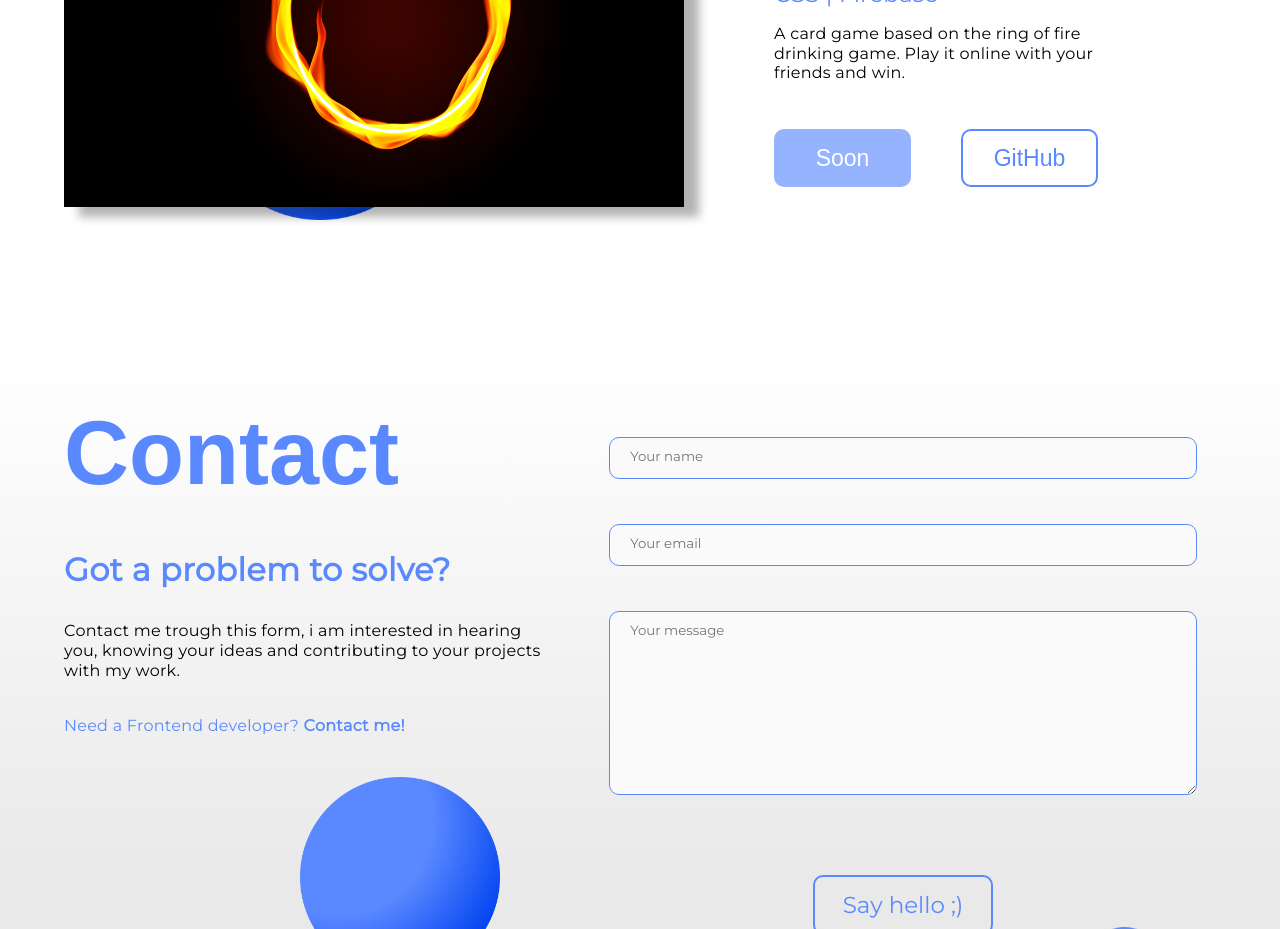
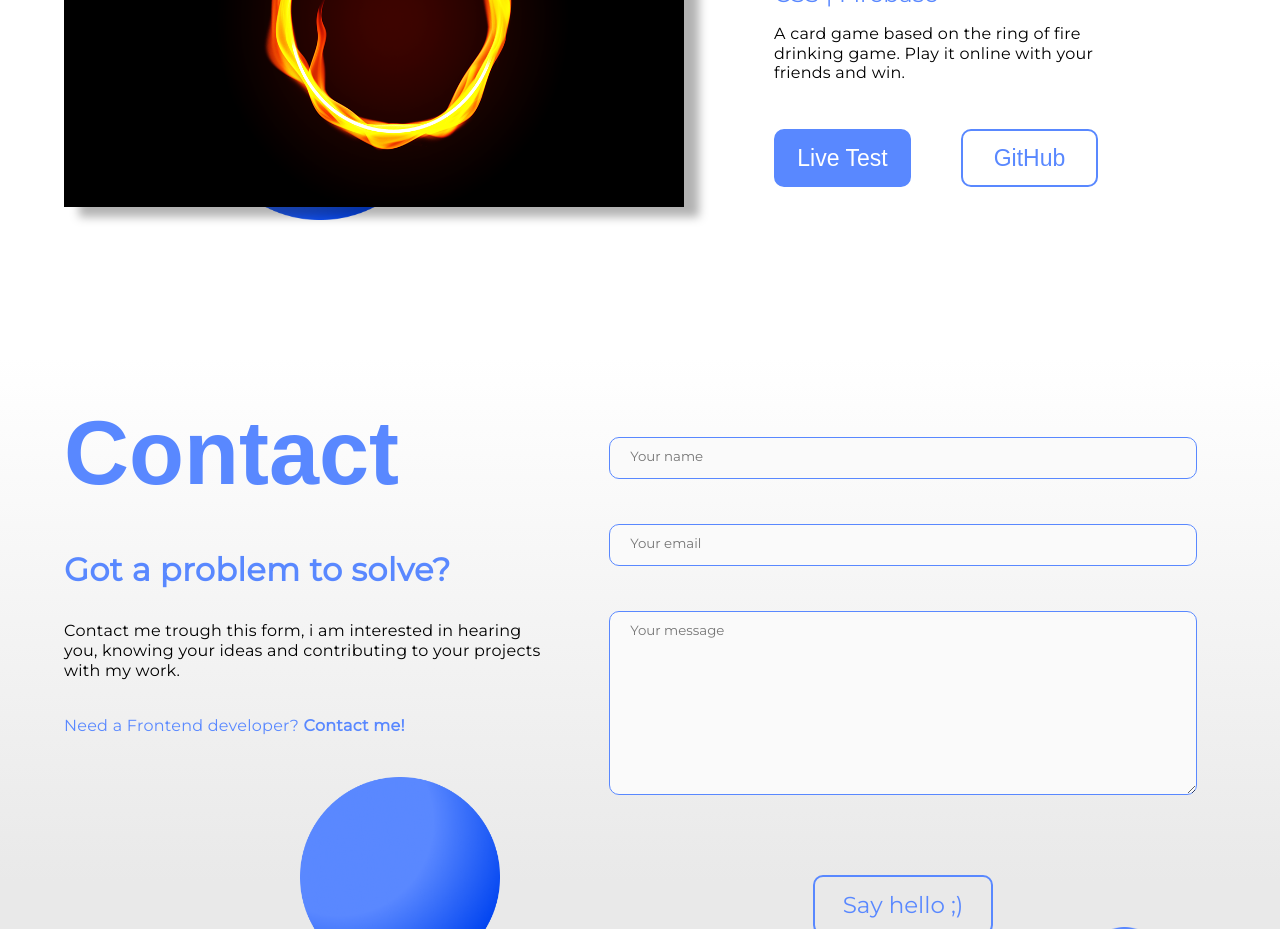
Before and after one commit to MikeMeier97/Portfolio, an Angular app: page / in a window 1280 px wide. Shown: the part 3920-4849 px from the top of the page. Built offline with nearby package versions, Linux system fonts and the light colour scheme; a web font is replaced by a local one.

Commit message:
firebase available

```diff
--- a/src/app/mywork/mywork.component.html
+++ b/src/app/mywork/mywork.component.html
@@ -128,7 +128,7 @@
           with your friends and win.
         </p>
         <div class="buttons">
-          <a href="https://ringoffire.mike-meier.info/" target="_blank"><button disabled class="buttonTest buttonDisalbed">Soon</button></a>
+          <a href="https://ring-of-fire-5bcf2.firebaseapp.com/" target="_blank"><button class="buttonTest">Live Test</button></a>
           <a href="https://github.com/MikeMeier97/RingOfFire" target="_blank"><button class="buttonGIT">GitHub</button></a>
         </div>
         <img
```
